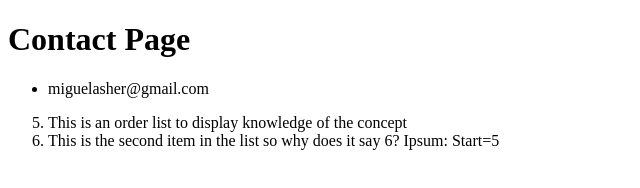
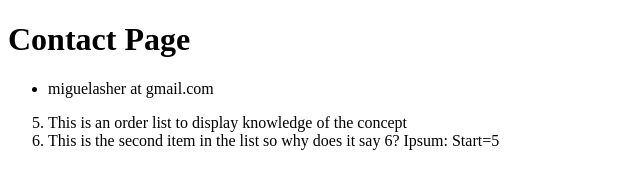
Before and after one commit to asherm10/capstone-project1-html, a plain HTML site: page Public/contact.html in a window 1280 px wide. Shown: the full height of the page, 0-640 px from the left. Drawn offline with Linux system fonts and the light colour scheme.

Commit message:
Update contact.html

```diff
--- a/Public/contact.html
+++ b/Public/contact.html
@@ -8,7 +8,7 @@
 <body>
     <H1>Contact Page</H1>
     <ul>
-        <li>miguelasher@gmail.com</li>
+        <li>miguelasher at gmail.com</li>
     </ul>
 
     <ol start="5">
```
